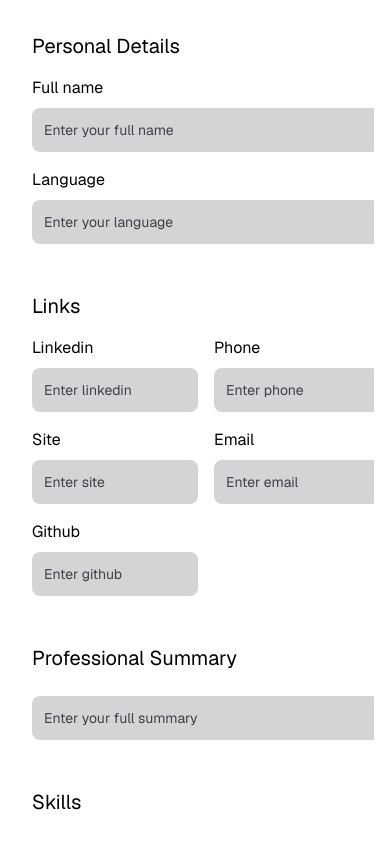
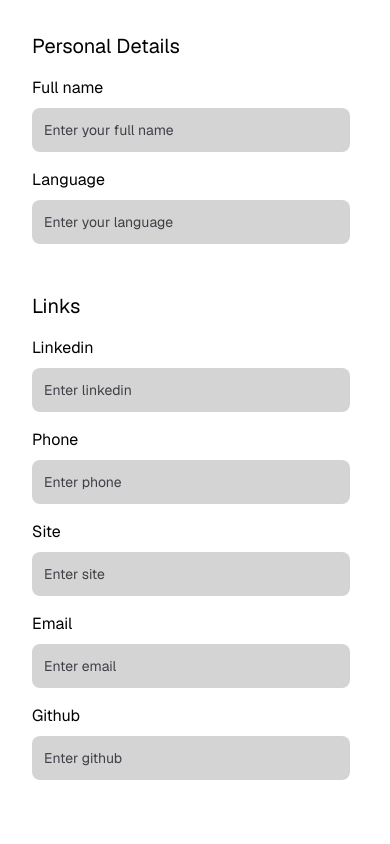
Before and after one commit to Buenohy/nextjs-resume-generator-cv, a Next.js app: page / in a window 390 px wide. Built offline with nearby package versions, Linux system fonts and the light colour scheme.

Commit message:
fix: Mobile Ui grid

```diff
--- a/src/app/page.tsx
+++ b/src/app/page.tsx
@@ -16,7 +16,7 @@ export default function Home() {
             </div>
             <div className="snap-start">
               <Card title="Links">
-                <div className="grid grid-cols-2 gap-4 sm:grid-cols-3">
+                <div className="grid grid-cols-1 gap-4 sm:grid-cols-3">
                   <Input label="Linkedin" placeholder="Enter linkedin" />
                   <Input label="Phone" placeholder="Enter phone" />
                   <Input label="Site" placeholder="Enter site" />
@@ -37,7 +37,7 @@ export default function Home() {
             </div>
             <div className="snap-start">
               <Card title="Experiences">
-                <div className="grid grid-cols-2 gap-4 sm:grid-cols-4">
+                <div className="grid grid-cols-1 gap-4 sm:grid-cols-4">
                   <Input
                     label="Role Title"
                     placeholder="Enter your role title"
--- a/src/components/Card.tsx
+++ b/src/components/Card.tsx
@@ -6,7 +6,7 @@ interface CardProps {
 
 export default function Card({ title, children }: CardProps) {
   return (
-    <div className="flex h-fit min-w-95 flex-col gap-4 rounded-2xl bg-white p-4 sm:max-w-190">
+    <div className="flex h-fit min-w-72.5 flex-col gap-4 rounded-2xl bg-white p-4 sm:max-w-190">
       <h1 className="text-xl text-black">{title}</h1>
       {children}
     </div>
```
